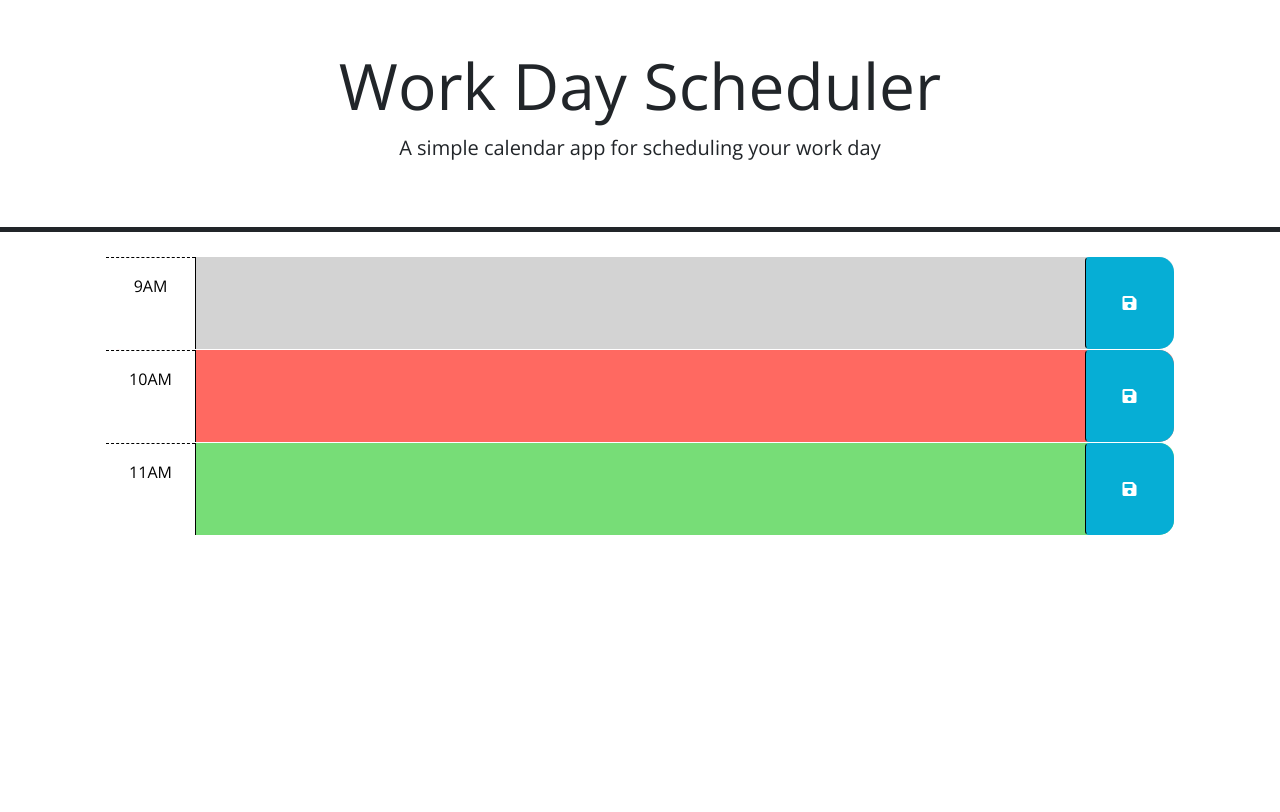
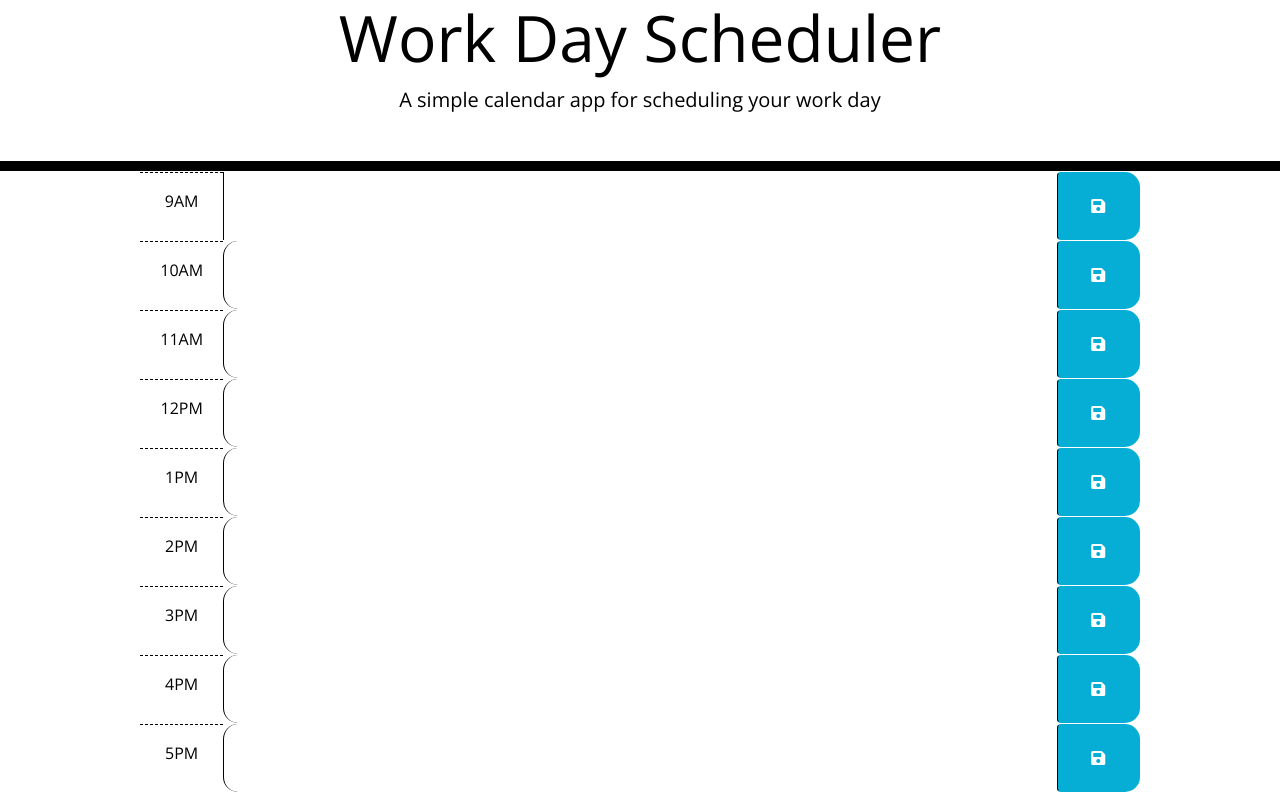
Before and after one commit to JayceB17/Work-Scheduler, a plain HTML site: page index.html in a window 1280 px wide. Drawn offline with nearby package versions, Linux system fonts and the light colour scheme.

Commit message:
first commit

```diff
--- a/index.html
+++ b/index.html
@@ -23,45 +23,81 @@
   </head>
 
   <body>
-    <header class="p-5 mb-4 border-5 border-bottom border-dark text-center">
+    <header class="jumbotron">
       <h1 class="display-3">Work Day Scheduler</h1>
       <p class="lead">A simple calendar app for scheduling your work day</p>
       <p id="currentDay" class="lead"></p>
     </header>
-    <div class="container-lg px-5">
-      <!-- Use class for "past", "present", and "future" to apply styles to the
-        time-block divs accordingly. The javascript will need to do this by
-        adding/removing these classes on each div by comparing the hour in the
-        id to the current hour. The html provided below is meant to be an example
-        demonstrating how the css provided can be leveraged to create the
-        desired layout and colors. The html below should be removed or updated
-        in the finished product. Remember to delete this comment once the
-        code is implemented.
-        -->
+    <div class="container">
 
-      <!-- Example of a past time block. The "past" class adds a gray background color. -->
-      <div id="hour-9" class="row time-block past">
-        <div class="col-2 col-md-1 hour text-center py-3">9AM</div>
-        <textarea class="col-8 col-md-10 description" rows="3"> </textarea>
-        <button class="btn saveBtn col-2 col-md-1" aria-label="save">
+      <div id="hour-9" class="row time-div">
+        <div class="col-md-1 hour text-center py-3">9AM</div>
+        <textarea class="col-md-10 description"> </textarea>
+        <button class="btn saveBtn col-md-1" aria-label="save">
           <i class="fas fa-save" aria-hidden="true"></i>
         </button>
       </div>
 
-      <!-- Example of a a present time block. The "present" class adds a red background color. -->
-      <div id="hour-10" class="row time-block present">
-        <div class="col-2 col-md-1 hour text-center py-3">10AM</div>
-        <textarea class="col-8 col-md-10 description" rows="3"> </textarea>
-        <button class="btn saveBtn col-2 col-md-1" aria-label="save">
+      <div id="hour-10" class="row time-div">
+        <div class="col-md-1 hour text-center py-3">10AM</div>
+        <textarea class="col-md-10 time-block description"> </textarea>
+        <button class="btn saveBtn col-md-1" aria-label="save">
           <i class="fas fa-save" aria-hidden="true"></i>
         </button>
       </div>
 
-      <!-- Example of a future time block. The "future" class adds a green background color. -->
-      <div id="hour-11" class="row time-block future">
-        <div class="col-2 col-md-1 hour text-center py-3">11AM</div>
-        <textarea class="col-8 col-md-10 description" rows="3"> </textarea>
-        <button class="btn saveBtn col-2 col-md-1" aria-label="save">
+      <div id="hour-11" class="row time-div">
+        <div class="col-md-1 hour text-center py-3">11AM</div>
+        <textarea class="col-md-10 time-block description"> </textarea>
+        <button class="btn saveBtn col-md-1" aria-label="save">
+          <i class="fas fa-save" aria-hidden="true"></i>
+        </button>
+      </div>
+
+      <div id="hour-12" class="row time-div">
+        <div class="col-md-1 hour text-center py-3">12PM</div>
+        <textarea class="col-md-10 time-block description"> </textarea>
+        <button class="btn saveBtn col-md-1" aria-label="save">
+          <i class="fas fa-save" aria-hidden="true"></i>
+        </button>
+      </div>
+
+      <div id="hour-13" class="row time-div">
+        <div class="col-md-1 hour text-center py-3">1PM</div>
+        <textarea class="col-md-10 time-block description"> </textarea>
+        <button class="btn saveBtn col-md-1" aria-label="save">
+          <i class="fas fa-save" aria-hidden="true"></i>
+        </button>
+      </div>
+
+      <div id="hour-14" class="row time-div">
+        <div class="col-md-1 hour text-center py-3">2PM</div>
+        <textarea class="col-md-10 time-block description"> </textarea>
+        <button class="btn saveBtn col-md-1" aria-label="save">
+          <i class="fas fa-save" aria-hidden="true"></i>
+        </button>
+      </div>
+
+      <div id="hour-15" class="row time-div">
+        <div class="col-md-1 hour text-center py-3">3PM</div>
+        <textarea class="col-md-10 time-block description"> </textarea>
+        <button class="btn saveBtn col-md-1" aria-label="save">
+          <i class="fas fa-save" aria-hidden="true"></i>
+        </button>
+      </div>
+
+      <div id="hour-16" class="row time-div">
+        <div class="col-md-1 hour text-center py-3">4PM</div>
+        <textarea class="col-md-10 time-block description"> </textarea>
+        <button class="btn saveBtn col-md-1" aria-label="save">
+          <i class="fas fa-save" aria-hidden="true"></i>
+        </button>
+      </div>
+
+      <div id="hour-17" class="row time-div">
+        <div class="col-md-1 hour text-center py-3">5PM</div>
+        <textarea class="col-md-10 time-block description"> </textarea>
+        <button class="btn saveBtn col-md-1" aria-label="save">
           <i class="fas fa-save" aria-hidden="true"></i>
         </button>
       </div>
--- a/script.js
+++ b/script.js
@@ -1,23 +1,16 @@
-// Wrap all code that interacts with the DOM in a call to jQuery to ensure that
-// the code isn't run until the browser has finished rendering all the elements
-// in the html.
-$(function () {
-  // TODO: Add a listener for click events on the save button. This code should
-  // use the id in the containing time-block as a key to save the user input in
-  // local storage. HINT: What does `this` reference in the click listener
-  // function? How can DOM traversal be used to get the "hour-x" id of the
-  // time-block containing the button that was clicked? How might the id be
-  // useful when saving the description in local storage?
-  //
-  // TODO: Add code to apply the past, present, or future class to each time
-  // block by comparing the id to the current hour. HINTS: How can the id
-  // attribute of each time-block be used to conditionally add or remove the
-  // past, present, and future classes? How can Day.js be used to get the
-  // current hour in 24-hour time?
-  //
-  // TODO: Add code to get any user input that was saved in localStorage and set
-  // the values of the corresponding textarea elements. HINT: How can the id
-  // attribute of each time-block be used to do this?
-  //
-  // TODO: Add code to display the current date in the header of the page.
+$(document).ready (function() {
+console.log();
 });
+
+var today = new Date();
+var date = today.getFullYear()+'-'+(today.getMonth()+1)+'-'+today.getDate();
+var time = today.getHours() + ":" + today.getMinutes() + ":" + today.getSeconds();
+var dateTime = date+' '+time;
+
+console.log(dateTime)
+
+$("#clearFieldsBtn").click(function(event) {
+  event.preventDefault;
+  $("textArea").val("");
+  localStorage.clear();
+});
--- a/style.css
+++ b/style.css
@@ -10,6 +10,19 @@ textarea {
   color: #000000;
   border-left: 1px solid black;
   padding: 10px;
+}
+.container {
+  max-width: 1000px;
+  margin-bottom: 20px;
+}
+
+.jumbotron {
+  text-align: center;
+  background-color: transparent;
+  color: black;
+  border-radius: 0;
+  border-bottom: 10px solid black;
+  padding-bottom: 30px;
 }
 
 .description {
```
